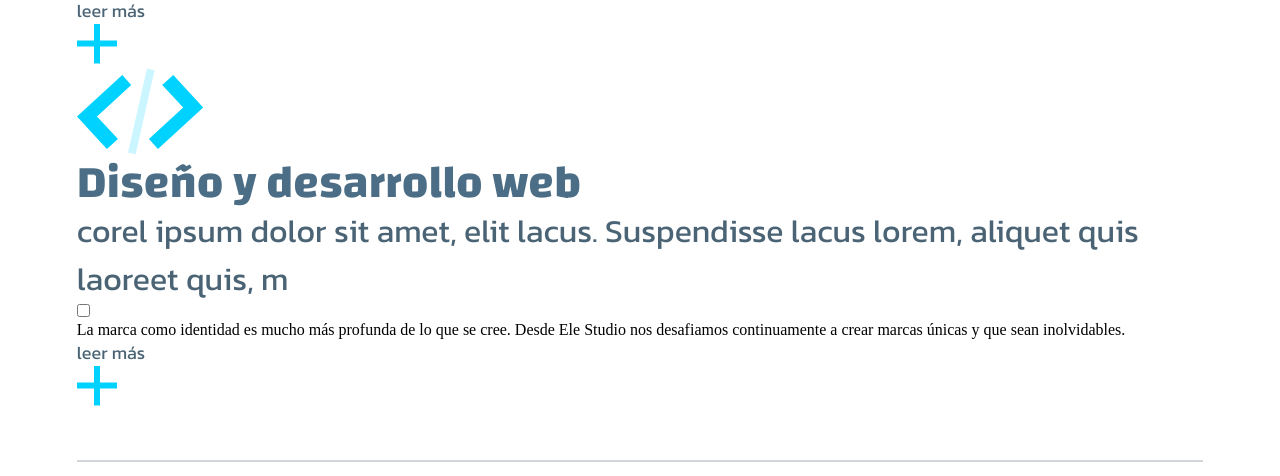
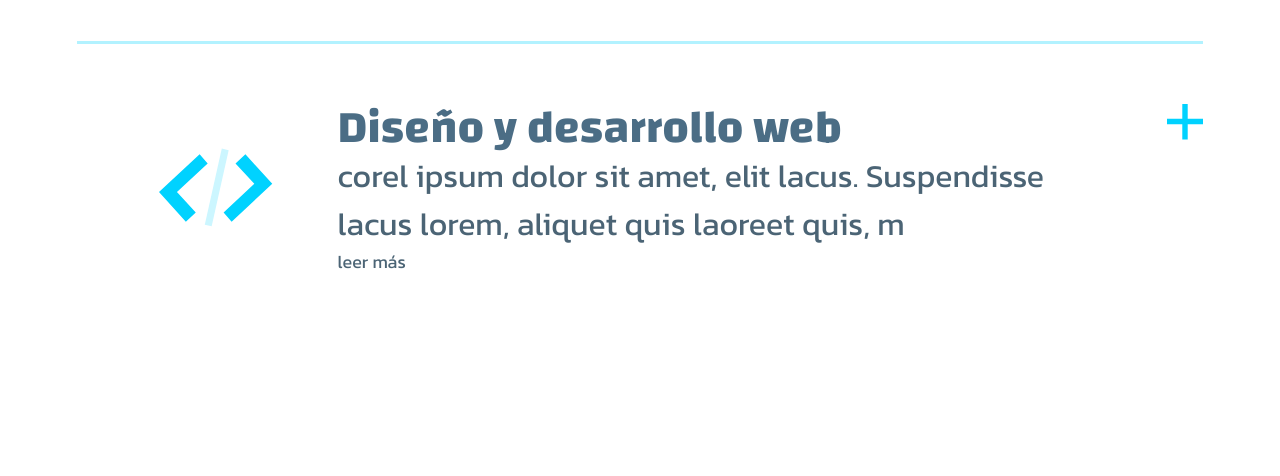
Before and after one commit to Pipipotte/coderhouseAplicandoSASS, a website: page servicios.html in a window 1280 px wide. Shown: the part 881-1357 px from the top of the page. Drawn offline with Linux system fonts and the light colour scheme.

Commit message:
agregué scss a servicios

```diff
--- /dev/null
+++ b/scss/_servicios.scss
@@ -0,0 +1,128 @@
+/********************************************
+ESTILO DE SERVICIOS
+*********************************************/
+.gridServicios{
+    display: grid;
+    align-content: flex-start;
+    grid-template-columns: 1fr;
+    grid-template-rows: auto auto auto;
+    grid-template-areas:
+    "header"
+    "mainServicios"
+    "footer"
+    ;
+    .header{
+        grid-area: header;
+        width: 100%;
+    }
+    .mainServicios{
+        display: flex;
+        flex-direction: column;
+        align-items: flex-start;
+        width: 100%;
+        margin-top: 150px;
+        margin-bottom: 200px;
+        grid-area: mainServicios;
+        img{
+            width: 100%;
+            height: auto;
+        }
+        .serviciosBorder{
+            width: 100%;
+            border-bottom: #B2F2FF solid 3px;
+            border-top: #B2F2FF solid 3px;
+        }
+        .servicios{
+            display: flex;
+            flex-direction: row;
+            width: 100%;
+            padding-top: 60px;
+            padding-bottom: 60px;
+            padding-left: 50px;
+            animation-delay: 0s;
+            animation-duration: 1.5s;
+            animation-timing-function: cubic-bezier(.78,.1,.24,.9);
+            animation-name: servicios;
+            @keyframes servicios {
+                0% {opacity: 0;
+                    margin-top: 100px;}
+                100% {opacity: 1;}
+                }
+            .cajaServicios{
+                display: flex;
+                justify-content: space-between;
+                align-items: center;
+                width: 100%;
+                height: auto;
+                .cajaServicioSvg{
+                    width: auto;
+                    height: auto;
+                    margin-left: 2rem;
+                    margin-right: 2rem;
+                }
+                .cajaServicioTexto{
+                    width: 53rem;
+                    height: auto;
+                    margin-left: 2rem;
+                    margin-right: 2rem;
+                    label div{
+                        #cajaServicioDesc{
+                            font-family: 'Kanit', sans-serif;
+                            font-weight: 100;
+                            font-size: 24px;
+                            width: 90%;
+                            line-height: 1.8rem;
+                            color: #00D2FF;
+                            overflow: hidden;
+                            max-height: 0;
+                            transition: all 1s;
+                            animation-timing-function: cubic-bezier(.91,-0.56,.37,1.65);
+                            animation-duration: 2s;
+                        }
+                    }
+                    #btnDiseño{
+                        display: none;
+                        &:checked + label > div div {
+                            overflow: hidden;
+                            max-height: 200px;
+                            transition: all 1s;
+                            animation-timing-function: cubic-bezier(.91,-0.56,.37,1.65);
+                            animation-duration: 2s;
+                        }
+                    }
+                    #btnRrss{
+                        display: none;
+                        &:checked + label > div div {
+                            overflow: hidden;
+                            max-height: 200px;
+                            transition: all 1s;
+                            animation-timing-function: cubic-bezier(.91,-0.56,.37,1.65);
+                            animation-duration: 2s;
+                        }
+                    }
+                    #btnWeb{
+                        display: none;
+                        &:checked + label > div div {
+                            overflow: hidden;
+                            max-height: 200px;
+                            transition: all 1s;
+                            animation-timing-function: cubic-bezier(.91,-0.56,.37,1.65);
+                            animation-duration: 2s;
+                        }
+                    }
+                }
+                .cajaServicioMas{
+                    align-items: flex-start;
+                    width: 40px;
+                    height: 100%;
+                    margin-left: 2rem;
+                    .cajaServicioLeerMas{
+                        align-items: flex-start;
+                        width: fit-content;
+                        height: fit-content;
+                    }
+                }
+            }
+        }
+    }
+}
--- a/scss/estilo.scss
+++ b/scss/estilo.scss
@@ -3,4 +3,5 @@
 @import "footer";
 @import "index";
 @import "portfolio";
+@import "servicios";
 @import "mediaqueries";
```
Also changed, not shown: css/estilo.css.
